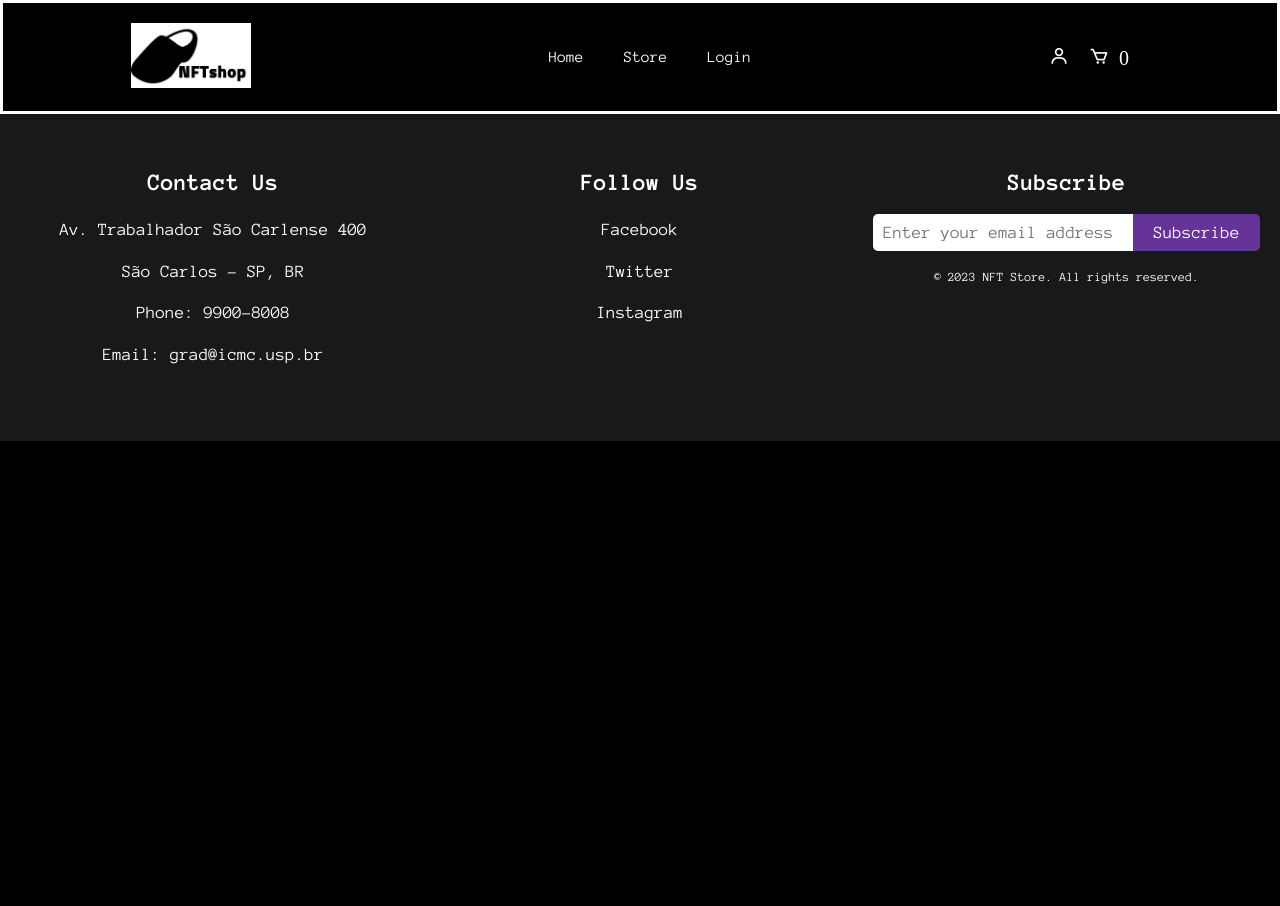
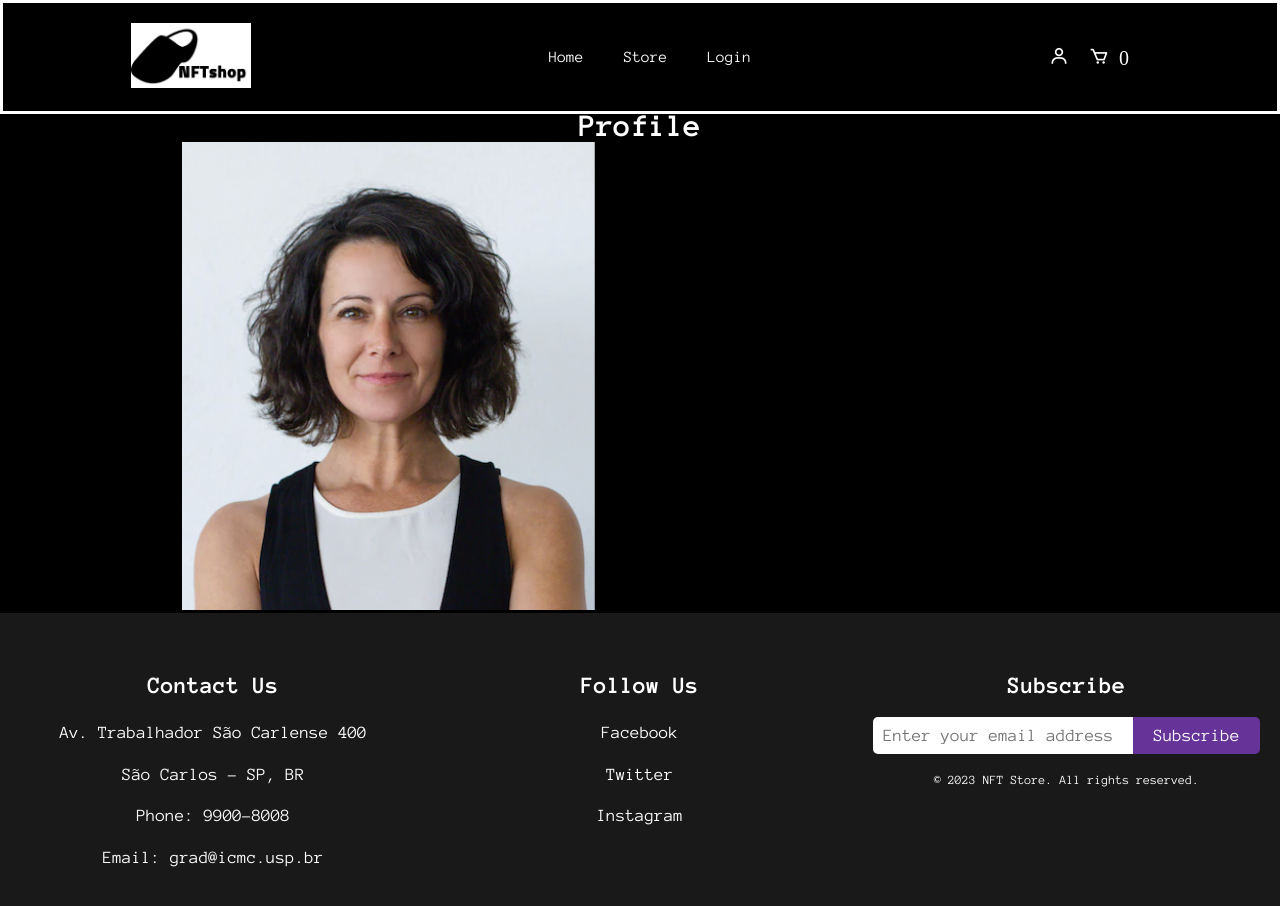
Before and after one commit to Non-Fazemos-Tamancos-Inc/nft-frontend, a React (Create React App) app: page /profile in a window 1280 px wide. Shown: the top 906 px of the page. Before the commit the page ends 800 px from the top, so only its background shows below. Built offline with nearby package versions, Linux system fonts and the light colour scheme; a web font is replaced by a local one.

Commit message:
profile incomplete

```diff
--- /dev/null
+++ b/src/views/profile.css
@@ -0,0 +1,4 @@
+
+.profile-pic {
+    border-bottom-right-radius: 50%;
+}
--- a/src/views/profile.tsx
+++ b/src/views/profile.tsx
@@ -1,8 +1,14 @@
 import React from 'react';
+
+import './profile.css';
 
 function Profile() {
     return (
-        <div></div>
+        <div id="profile">
+            <h1>Profile</h1>
+            <img className="profile-pic" src="/img/profile_pic.png" alt="Profile picture" />
+        </div>
+
     );
 }
 
```
